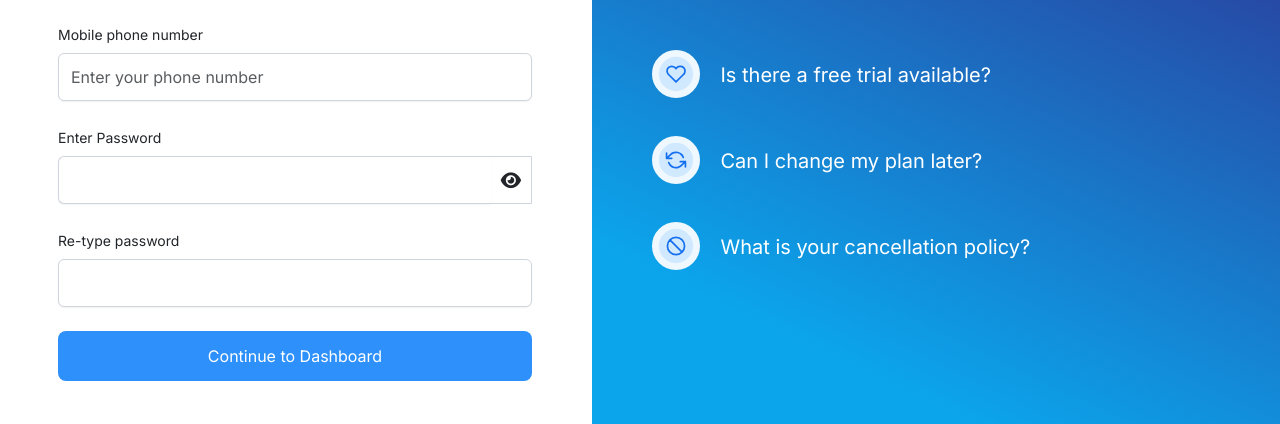
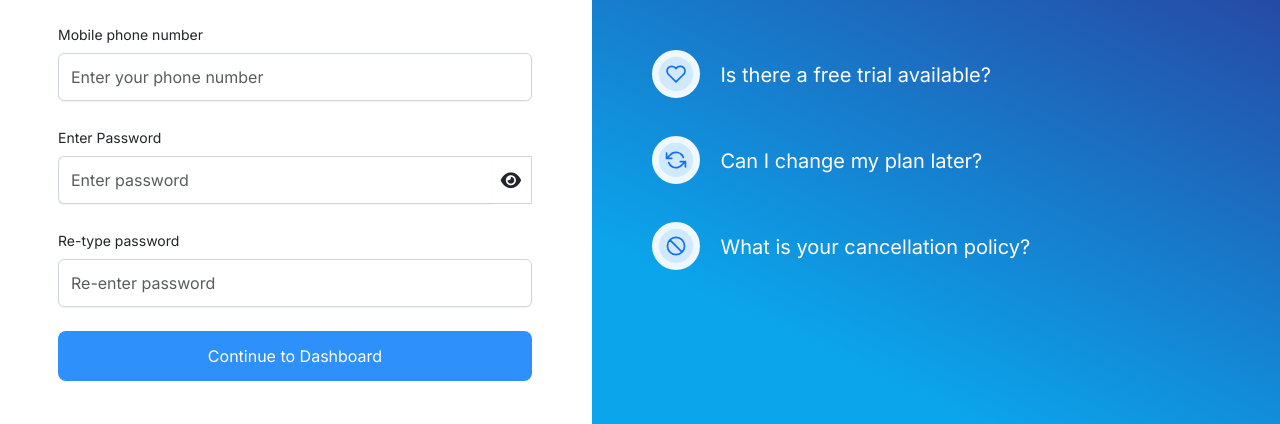
Before and after one commit to Buranch/allegiant.github.io, a website: page index.html in a window 1280 px wide. Shown: the part 302-726 px from the top of the page. Drawn offline with nearby package versions, Linux system fonts and the light colour scheme.

Commit message:
Placeholder on the password field

```diff
--- a/index.html
+++ b/index.html
@@ -114,7 +114,12 @@
                     >Enter Password</label
                   >
                   <div class="input-group">
-                    <input type="password" class="form-control" id="pass1" />
+                    <input
+                      placeholder="Enter password"
+                      type="password"
+                      class="form-control"
+                      id="pass1"
+                    />
                     <div class="input-group-addon">
                       <span id="show-password-toggle">
                         <i class="fa-solid fa-eye" id="pass1-visible-eye"></i>
@@ -130,7 +135,12 @@
                   <label for="exampleFormControlInput1" class="form-label"
                     >Re-type password</label
                   >
-                  <input type="password" class="form-control" id="pass2" />
+                  <input
+                    placeholder="Re-enter password"
+                    type="password"
+                    class="form-control"
+                    id="pass2"
+                  />
                 </div>
               </div>
 
```
